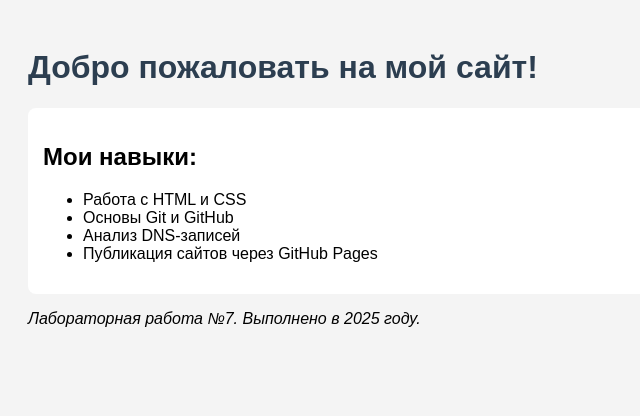
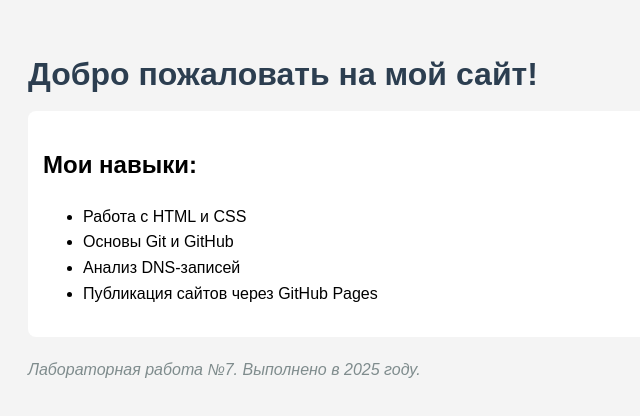
Before and after one commit to AMplay/my-lab-site, a plain HTML site: page index.html in a window 1280 px wide. Shown: the whole page, without its empty margins (0-640 px from the left). Drawn offline with Linux system fonts and the light colour scheme.

Commit message:
Update index.html

```diff
--- a/index.html
+++ b/index.html
@@ -2,21 +2,29 @@
 <html lang="ru">
 <head>
     <meta charset="UTF-8">
-    <title>Лабораторная №7 — Мой сайт</title>
+    <title>Лабораторная №7 — Портфолио по веб-технологиям | AMplay</title>
+    <meta name="description" content="Учебный сайт с навыками в HTML, CSS, GitHub Pages, DNS и хостинге. Лабораторная работа по основам веб-разработки и SEO.">
     <style>
         body {
             font-family: Arial, sans-serif;
             background-color: #f4f4f4;
             padding: 20px;
+            line-height: 1.6;
         }
         h1 {
             color: #2c3e50;
+            margin-bottom: 10px;
         }
         .skills {
             background: white;
             padding: 15px;
             border-radius: 8px;
             max-width: 600px;
+            margin-bottom: 20px;
+        }
+        .footer {
+            color: #7f8c8d;
+            font-style: italic;
         }
     </style>
 </head>
@@ -31,6 +39,6 @@
             <li>Публикация сайтов через GitHub Pages</li>
         </ul>
     </div>
-    <p><em>Лабораторная работа №7. Выполнено в 2025 году.</em></p>
+    <p class="footer">Лабораторная работа №7. Выполнено в 2025 году.</p>
 </body>
 </html>
```
